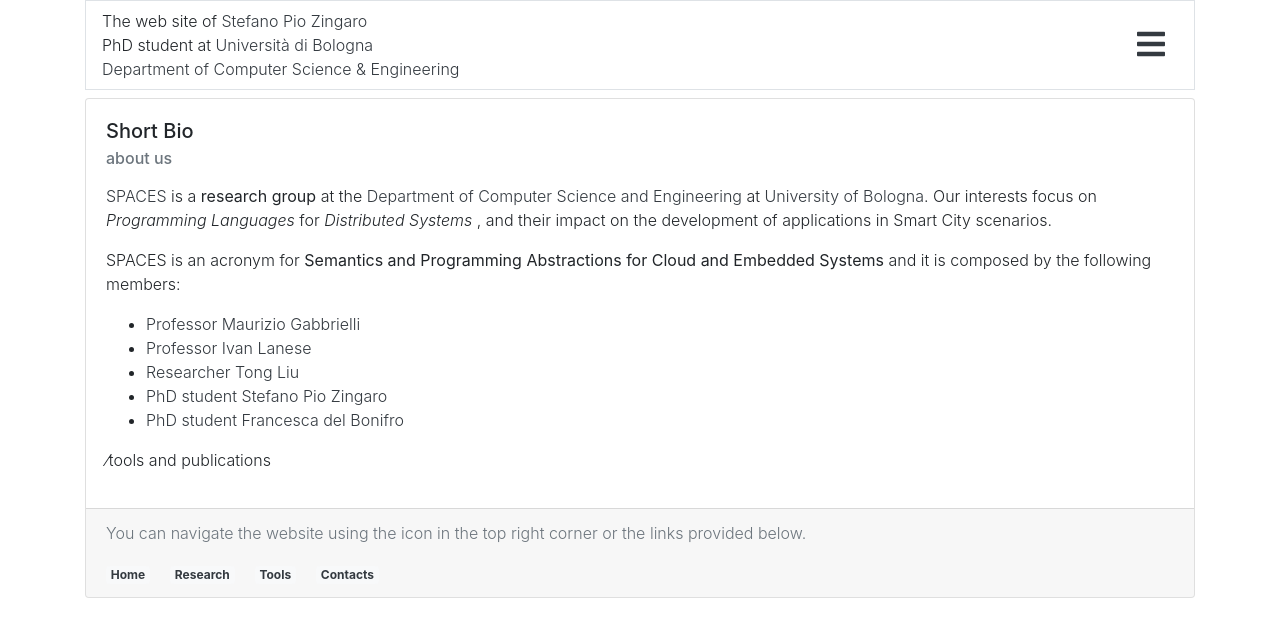
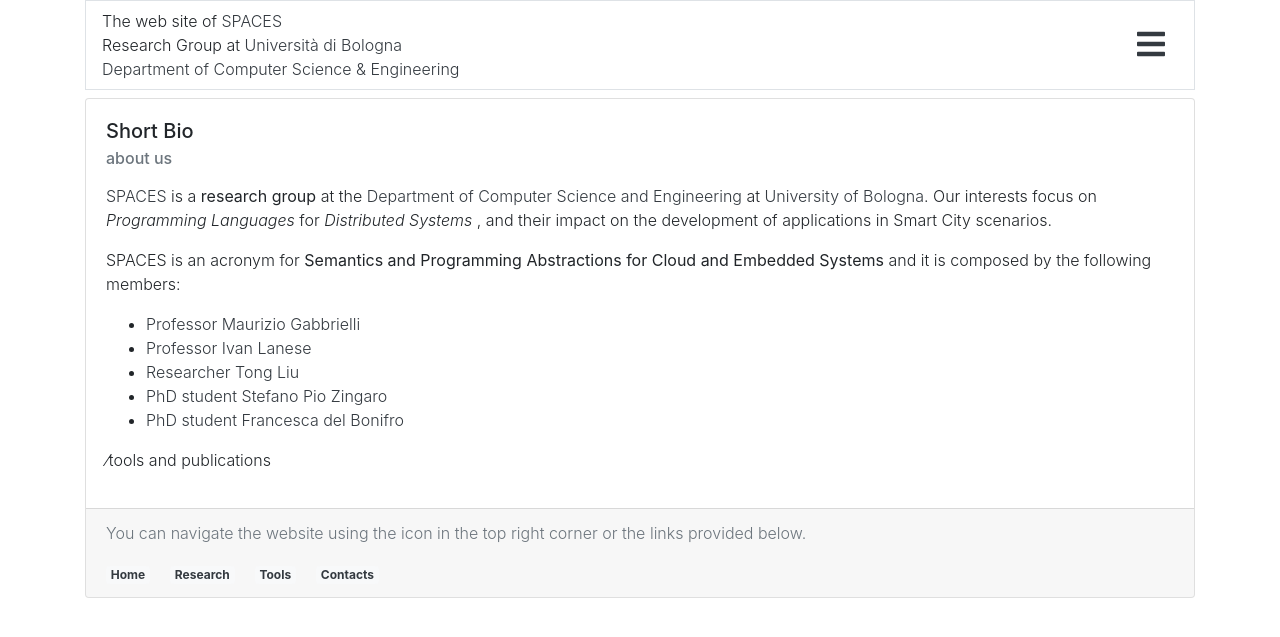
Before and after one commit to spaces-research-group/group-website, a Jekyll site: the page built from index.md, in a window 1280 px wide. Shown: the top 637 px of the page. Built offline with Jekyll 4.4.1, drawn with Linux system fonts in a browser that asks for light colours; nearby versions of some CDN libraries.

Commit message:
really fixing menu links

```diff
--- a/_data/style.yml
+++ b/_data/style.yml
@@ -2,8 +2,8 @@ header:
   navigation: true
   align: "left" # "left" | "center" | "right"
   text: >
-    The web site of <a href="https://szingaro.github.io">Stefano Pio Zingaro</a><br>
-    PhD student at <a href="https://www.unibo.it">Università di Bologna</a><br>
+    The web site of <a href="https://cs.unibo.it/spaces">SPACES</a><br>
+    Research Group at <a href="https://www.unibo.it">Università di Bologna</a><br>
     <a href="https://cs.unibo.it">Department of Computer Science &amp; Engineering </a>
 
 main:
--- a/_includes/navbar.html
+++ b/_includes/navbar.html
@@ -29,7 +29,7 @@
     <ul class="navbar-nav my-3">
       {%- for item in site.data.nav.items -%}
       <li class="nav-item">
-        <a class="nav-link" href="{{ item.url | prepend: site.baseurl }}">
+        <a class="nav-link" href="{{ item.url | relative_url }}">
           {{ item.title | escape }}
         </a>
       </li>
--- a/_layouts/page.html
+++ b/_layouts/page.html
@@ -14,7 +14,7 @@ layout: default
     <p class="text-muted">{{ site.data.style.main.page.nav_message}}</p>
 
     {%- for item in site.data.nav.items -%}
-    <a class="card-link badge badge-light" href="{{ item.url | prepend: site.baseurl }}"
+    <a class="card-link badge badge-light" href="{{ item.url | relative_url }}"
       >{{ item.title | escape }}</a
     >
     {%- endfor -%}
```
